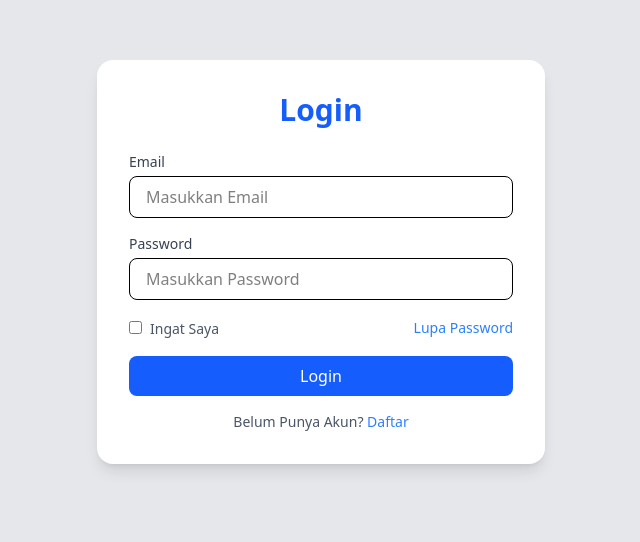
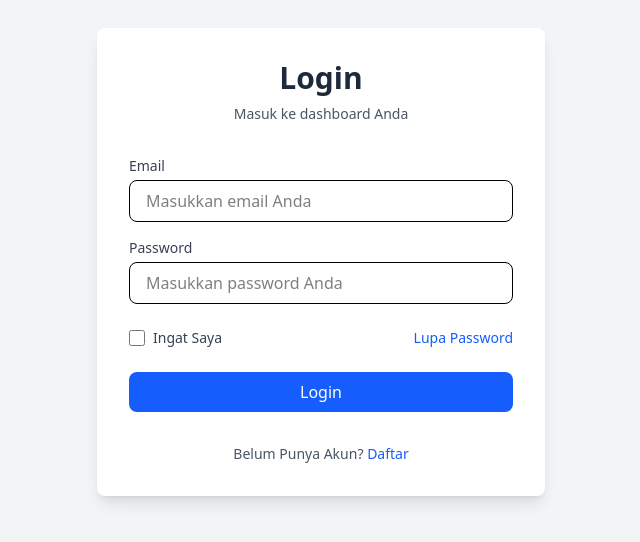
Before and after one commit to AriqF1/web-mhs, a React (Vite) app: page / in a window 1280 px wide. Shown: the part 138-680 px from the top of the page, without its empty margins (319-959 px from the left). Built offline with nearby package versions, Linux system fonts and the light colour scheme.

Commit message:
Update : change login page user interface

```diff
--- a/src/Pages/Auth/LoginPage.jsx
+++ b/src/Pages/Auth/LoginPage.jsx
@@ -4,10 +4,10 @@
 import Input from "./Components/Input";
 import Label from "./Components/Label";
 import { users } from "../../dummyData";
-import { useNavigate } from "react-router-dom";;
+import { useNavigate } from "react-router-dom";
 
 const LoginPage = () => {
-    const [formData, setFormData] = useState({ email: "", password: "",});
+  const [formData, setFormData] = useState({ email: "", password: "" });
   const navigate = useNavigate();
 
   const handleChange = (e) => {
@@ -16,58 +16,116 @@
 
   const handleSubmit = (e) => {
     e.preventDefault();
-        const user = users.find(u => u.email === formData.email && u.password === formData.password);
+    const user = users.find(
+      (u) => u.email === formData.email && u.password === formData.password
+    );
 
     if (user) {
       console.log("Login berhasil:", user);
       localStorage.setItem("user", JSON.stringify(user));
-            navigate("/admin/dashboard");
+      navigate("/admin/dashboard/index");
     } else {
       console.log("Login gagal: Email atau password salah.");
       alert("Username atau Password salah!");
     }
   };
 
+  return (
+    <div className="flex items-center justify-center min-h-screen bg-gray-100">
+      <div className="w-full max-w-md p-8 space-y-8 bg-white rounded-lg shadow-lg">
+        <div className="text-center">
+          <h2 className="text-3xl font-bold text-gray-800">Login</h2>
+          <p className="mt-2 text-sm text-gray-600">Masuk ke dashboard Anda</p>
+        </div>
 
-    return (
-        <div className="h-screen bg-gray-200 flex items-center justify-center">
-            <div className="w-full max-w-md bg-white rounded-2xl shadow-lg p-8">
-                    <h2 className="text-3xl font-semibold text-center text-blue-600 mb-6">Login</h2>
-                        <form className="space-y-4" onSubmit={handleSubmit}>
+        <form className="mt-8 space-y-6" onSubmit={handleSubmit}>
+          <div className="space-y-4">
             <div>
-                                <Label htmlFor="email" children={<span>Email</span>}/>
+              <Label
+                htmlFor="email"
+                className="block text-sm font-medium text-gray-700"
+              >
+                Email
+              </Label>
               <Input
+                id="email"
+                name="email"
                 type="email"
-                                name="email"
-                                placeholder="Masukkan Email"
-                                value = {formData.email}
-                                onChange={handleChange} />
+                autoComplete="email"
+                required
+                className="w-full px-3 py-2 mt-1 border border-gray-300 rounded-md focus:outline-none focus:ring-2 focus:ring-blue-500"
+                placeholder="Masukkan email Anda"
+                value={formData.email}
+                onChange={handleChange}
+              />
             </div>
+
             <div>
-                                <Label htmlFor="password" children={<span>Password</span>}/>
+              <Label
+                htmlFor="password"
+                className="block text-sm font-medium text-gray-700"
+              >
+                Password
+              </Label>
               <Input
+                id="password"
+                name="password"
                 type="password"
-                                name="password"
-                                placeholder="Masukkan Password"
+                autoComplete="current-password"
+                required
+                className="w-full px-3 py-2 mt-1 border border-gray-300 rounded-md focus:outline-none focus:ring-2 focus:ring-blue-500"
+                placeholder="Masukkan password Anda"
                 value={formData.password}
-                                onChange={handleChange} />
+                onChange={handleChange}
+              />
             </div>
-                            <div className="flex justify-between items-center">
-                                <label className="flex-item-center">
-                                    <input type="checkbox" className="mr-2"/>
-                                    <span className="text-sm text-gray-600">Ingat Saya</span>
+          </div>
+
+          <div className="flex items-center justify-between">
+            <div className="flex items-center">
+              <input
+                id="remember-me"
+                name="remember-me"
+                type="checkbox"
+                className="w-4 h-4 text-blue-600 border-gray-300 rounded focus:ring-blue-500"
+              />
+              <label
+                htmlFor="remember-me"
+                className="block ml-2 text-sm text-gray-700"
+              >
+                Ingat Saya
               </label>
-                                <a href="#" className="text-sm text-blue-500 hover:underline">Lupa Password</a>
             </div>
-                            <Button>Login</Button>
+
+            <div className="text-sm">
+              <a
+                href="#"
+                className="font-medium text-blue-600 hover:text-blue-500"
+              >
+                Lupa Password
+              </a>
+            </div>
+          </div>
+
+          <div>
+            <Button
+              type="submit"
+              className="w-full px-4 py-2.5 text-white bg-blue-600 rounded-md hover:bg-blue-700 focus:outline-none focus:ring-2 focus:ring-offset-2 focus:ring-blue-500 cursor-pointer"
+            >
+              Login
+            </Button>
+          </div>
         </form>
-                        <p className="text-sm text-center text-gray-600 mt-4">
-                            Belum Punya Akun?<a href="#" className="text-blue-500 hover:underline"> Daftar</a>
-                        </p>
+
+        <div className="text-center text-sm text-gray-600">
+          Belum Punya Akun?{" "}
+          <a href="#" className="font-medium text-blue-600 hover:text-blue-500">
+            Daftar
+          </a>
+        </div>
       </div>
     </div>
   );
+};
 
-
-};
 export default LoginPage;
```
Lines whose indentation alone changed are shown as unchanged.
